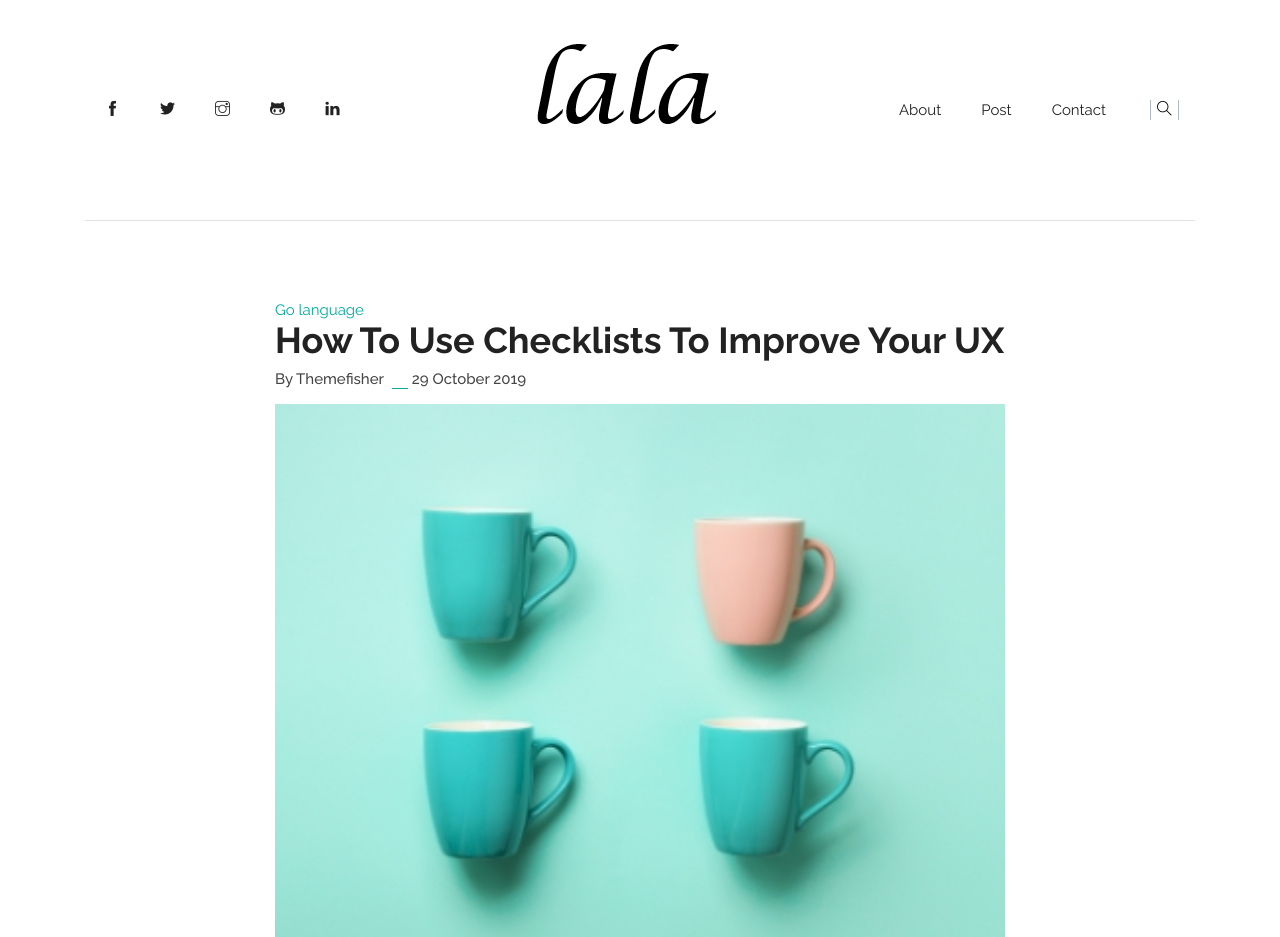
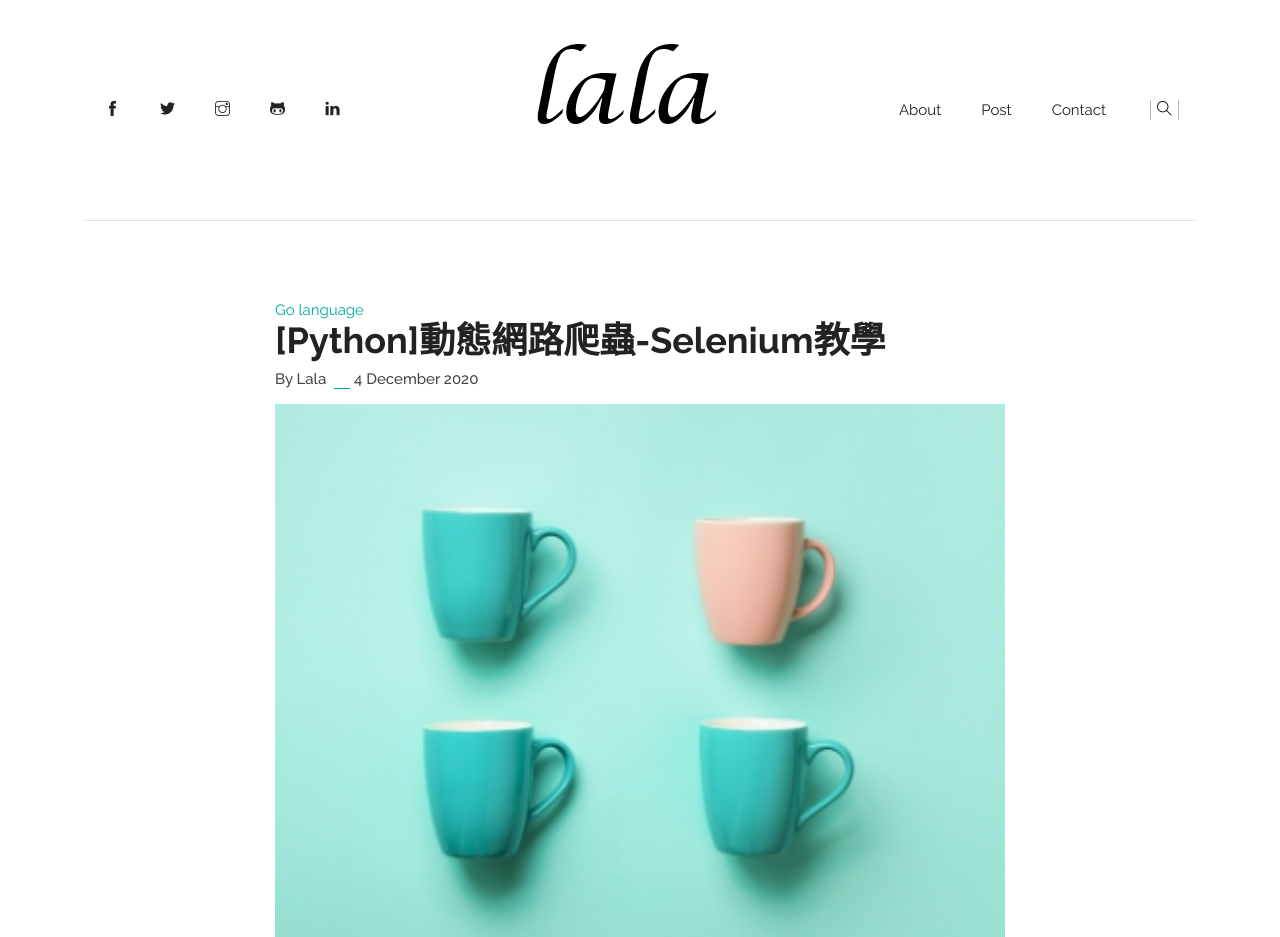
Before and after one commit to lala870617/lala870617.github.io, a plain HTML site: page blog/post-10/index.html in a window 1280 px wide. Shown: the top 937 px of the page. Drawn offline with Linux system fonts and the light colour scheme; a script that the page names is missing.

Commit message:
change 2

```diff
--- a/blog/post-10/index.html
+++ b/blog/post-10/index.html
@@ -142,12 +142,12 @@
         <a href="/categories/go-language"
           class="text-primary">Go language</a>
 
-        <h2>How To Use Checklists To Improve Your UX</h2>
+        <h2>[Python]動態網路爬蟲-Selenium教學</h2>
         <div class="mb-3 post-meta">
-          <span>By Themefisher</span>
+          <span>By Lala</span>
 
           <span class="border-bottom border-primary px-2 mx-1"></span>
-          <span>29 October 2019</span>
+          <span>4 December 2020</span>
 
         </div>
 
```
